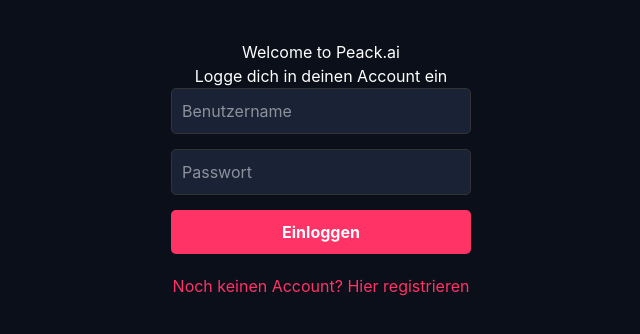
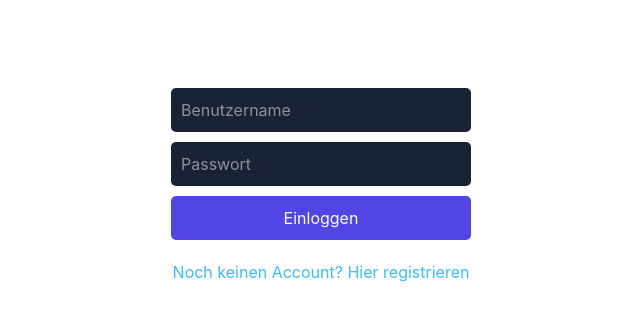
Before and after one commit to Pieck-Peack/Peack.ai, a React app in the folder frontend/: page / in a window 1280 px wide. Shown: the top 334 px of the page, without its empty margins (319-959 px from the left). Built offline with nearby package versions, Linux system fonts and the light colour scheme; the HTML template or start-up script is replaced by a standard one.

Commit message:
Login-Modus und Status für Gast-Ansicht hinzugefügt

```diff
--- a/frontend/src/App.jsx
+++ b/frontend/src/App.jsx
@@ -15,7 +15,8 @@
   const [usernameInput, setUsernameInput] = useState('');
   const [passwordInput, setPasswordInput] = useState('');
   const [authError, setAuthError] = useState('');
-    // ==========================================
+   const [showLoginModal, setShowLoginModal] = useState(false);
+  // ==========================================
   // AB HIER LÄUFT DEIN BESTEHENDER REST DER APP WEITER!
   // ==========================================
 
@@ -125,47 +126,8 @@
     reader.readAsDataURL(file);
   }
 };
- // Login-Bildschirm Schutz (wenn nicht eingeloggt, zeige nur das Formular)
-  if (!currentUser) {
-    return (
-      <div style={{ padding: '40px', color: '#fff', textAlign: 'center', background: '#0b0f19', minHeight: '100vh' }}>
-        <h2>Welcome to Peack.ai</h2>
-        <p>{authMode === 'login' ? 'Logge dich in deinen Account ein' : 'Erstelle deinen neuen Account'}</p>
 
-        <form onSubmit={handleAuth} style={{ display: 'flex', flexDirection: 'column', maxWidth: '300px', margin: '0 auto', gap: '15px' }}>
-          <input
-            type="text"
-            placeholder="Benutzername"
-            value={usernameInput}
-            onChange={(e) => setUsernameInput(e.target.value)}
-            style={{ padding: '10px', borderRadius: '5px', background: '#1a2236', color: '#fff', border: '1px solid #333' }}
-            required
-          />
-          <input
-            type="password"
-            placeholder="Passwort"
-            value={passwordInput}
-            onChange={(e) => setPasswordInput(e.target.value)}
-            style={{ padding: '10px', borderRadius: '5px', background: '#1a2236', color: '#fff', border: '1px solid #333' }}
-            required
-          />
-          <button type="submit" style={{ padding: '10px', borderRadius: '5px', background: '#ff3366', color: '#fff', border: 'none', fontWeight: 'bold', cursor: 'pointer' }}>
-            {authMode === 'login' ? 'Einloggen' : 'Registrieren'}
-          </button>
-        </form>
-
-        {authError && <p style={{ color: '#ff4d4d', marginTop: '10px' }}>{authError}</p>}
-
-        <p style={{ marginTop: '20px', cursor: 'pointer', color: '#ff3366' }} onClick={() => setAuthMode(authMode === 'login' ? 'register' : 'login')}>
-          {authMode === 'login' ? 'Noch keinen Account? Hier registrieren' : 'Schon einen Account? Hier einloggen'}
-        </p>
-      </div>
-    );
-  }
-
-
-
-  const handleSendMessage = async (e, customMessages = null) => {
+   const handleSendMessage = async (e, customMessages = null) => {
     if (e) e.preventDefault();
     const activeMessages = customMessages || messages;
     if (!inputMessage.trim() && !customMessages) return;
@@ -239,9 +201,11 @@
     handleSendMessage(null, trimmedMsgs);
   };
 
-  const currentBlockedIds = blockedUsersMap[currentUser.id] || [];
+  const currentBlockedIds = blockedUsersMap[currentUser?.id] || [];
 
   const handleToggleBlock = (charId) => {
+    if (!currentUser) return;
+
     setBlockedUsersMap(prev => {
       const userBlocked = prev[currentUser.id] || [];
       let updatedList;
@@ -355,7 +319,41 @@
   const recentCharacters = characters.filter(c => !c.pinned && !currentBlockedIds.includes(c.id));
 
   return (
-    <div className="min-h-screen bg-[#07090e] text-white flex flex-col items-center justify-center p-0 sm:p-4 font-sans">
+    !currentUser ? (
+      <div style={{ padding: '40px', color: '#fff', textAlign: 'center' }}>
+        <h2>Welcome to Peack.ai</h2>
+        <p>{authMode === 'login' ? 'Logge dich in deinen Account ein' : 'Erstelle deinen Account'}</p>
+
+        <form onSubmit={handleAuth} style={{ display: 'flex', flexDirection: 'column', maxWidth: '300px', margin: '0 auto', gap: '10px' }}>
+          <input
+            type="text"
+            placeholder="Benutzername"
+            value={usernameInput}
+            onChange={(e) => setUsernameInput(e.target.value)}
+            style={{ padding: '10px', borderRadius: '5px', background: '#1a2236', color: '#fff' }}
+            required
+          />
+          <input
+            type="password"
+            placeholder="Passwort"
+            value={passwordInput}
+            onChange={(e) => setPasswordInput(e.target.value)}
+            style={{ padding: '10px', borderRadius: '5px', background: '#1a2236', color: '#fff' }}
+            required
+          />
+          <button type="submit" style={{ padding: '10px', borderRadius: '5px', background: '#4f46e5', color: '#fff', cursor: 'pointer' }}>
+            {authMode === 'login' ? 'Einloggen' : 'Registrieren'}
+          </button>
+        </form>
+
+        {authError && <p style={{ color: '#ff4d4d', marginTop: '10px' }}>{authError}</p>}
+
+        <p style={{ marginTop: '20px', cursor: 'pointer', color: '#38bdf8' }} onClick={() => setAuthMode(authMode === 'login' ? 'register' : 'login')}>
+          {authMode === 'login' ? 'Noch keinen Account? Hier registrieren' : 'Schon einen Account? Einloggen'}
+        </p>
+      </div>
+    ) :
+      <div className="min-h-screen bg-[#07090e] text-white flex flex-col items-center justify-center p-0 sm:p-4 font-sans">
       <div className="w-full sm:max-w-md h-screen sm:h-[850px] bg-[#0c0f17] sm:border sm:border-gray-800 sm:rounded-3xl flex flex-col relative overflow-hidden shadow-2xl">
 
         {/* Top Header */}
@@ -1050,10 +1048,17 @@
             <svg className="w-5 h-5" fill="none" stroke="currentColor" strokeWidth="2" viewBox="0 0 24 24">
               <path d="M21 15a2 2 0 0 1-2 2H7l-4 4V5a2 2 0 0 1 2-2h14a2 2 0 0 1 2 2z"></path>
             </svg>
-            <span className="text-[9px] mt-0.5">Chats</span>
+            <span className="text-[9px] mt-0.5">{currentUser ? currentUser.name : 'Login'}</span>
           </button>
 
-          <button onClick={() => setActiveTab('profile')} className={`p-2 transition flex flex-col items-center ${activeTab === 'profile' ? 'text-rose-400' : 'text-gray-400'}`} title="Profile">
+          <button
+            onClick={() => {
+              setActiveTab('profile');
+              if (!currentUser) setShowLoginModal(true);
+            }}
+            className={`p-2 transition flex flex-col items-center ${activeTab === 'profile' ? 'text-rose-400' : 'text-gray-400'}`}
+            title="Profile"
+          >
             <svg className="w-5 h-5" fill="none" stroke="currentColor" strokeWidth="2" viewBox="0 0 24 24">
               <path d="M20 21v-2a4 4 0 0 0-4-4H8a4 4 0 0 0-4 4v2"></path>
               <circle cx="12" cy="7" r="4"></circle>
@@ -1061,7 +1066,6 @@
             <span className="text-[9px] mt-0.5">Profile</span>
           </button>
         </div>
-
       </div>
     </div>
   );
```
